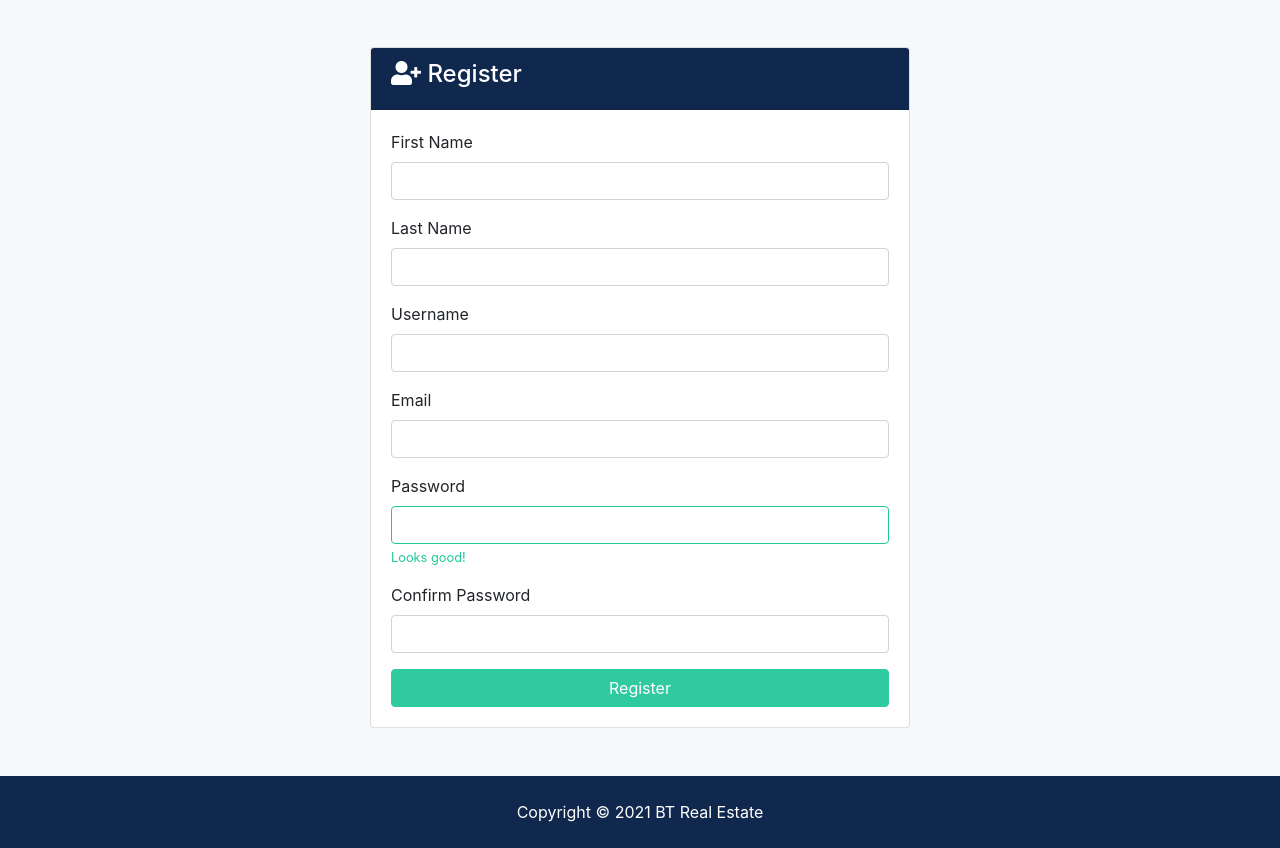
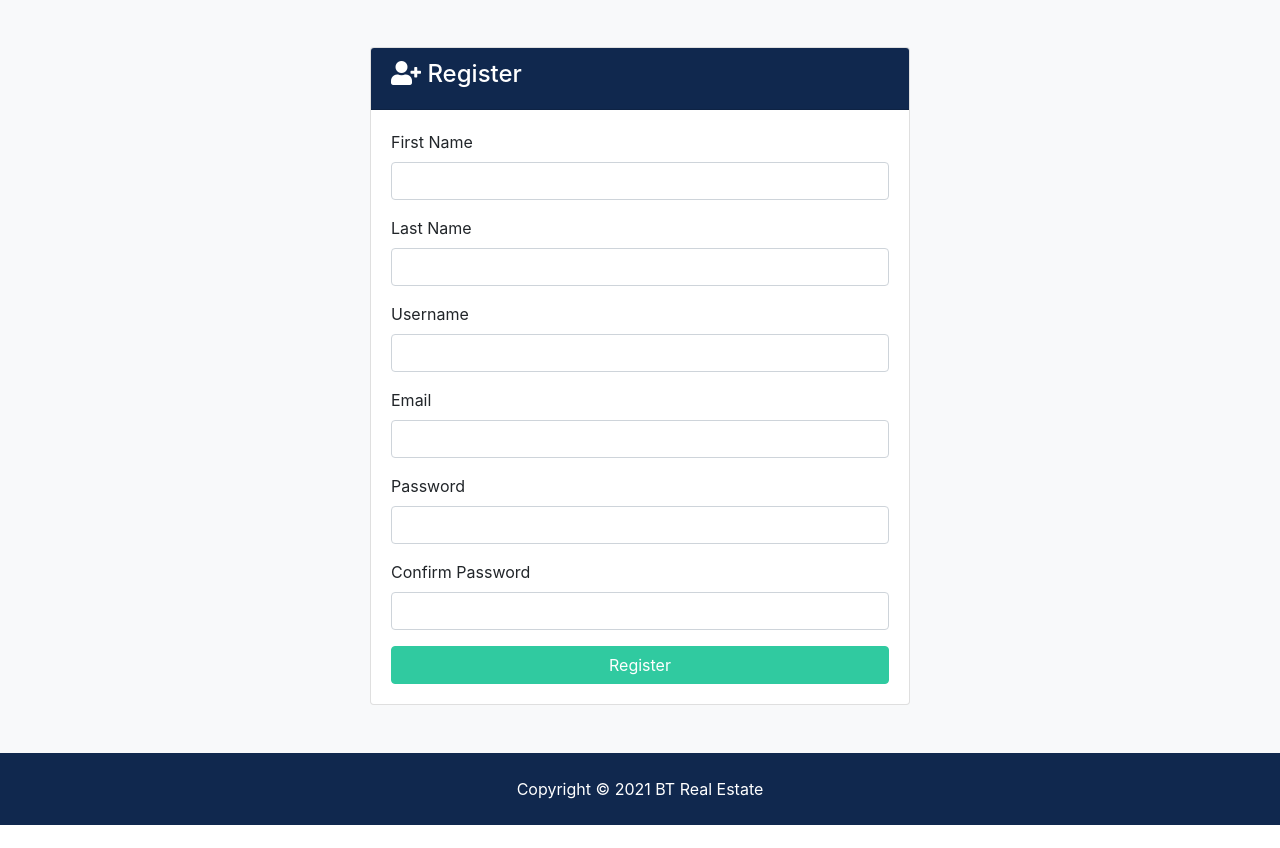
Before and after one commit to roman985475612/btre_project, a Django app: page /accounts/register/ in a window 1280 px wide. Shown: the part 129-977 px from the top of the page. After the commit the page ends 954 px from the top, so only its background shows below. Run offline with Django 3.2, Linux system fonts and the light colour scheme; data comes from the database, SQL or seed files in the repository; parts of the project's set-up code (start-up, migrations or seed data) failed here and were passed over; some libraries are stand-ins or nearby versions.

Commit message:
Chaged templates

```diff
--- a/templates/accounts/register.html
+++ b/templates/accounts/register.html
@@ -70,21 +70,15 @@
                         <input
                             type="password"
                             name="password"
-                            class="form-control {% if form.password.errors %}is-invalid{% else %}is-valid{% endif %}"
+                            class="form-control {% if form.password.errors %}is-invalid{% endif %}"
                             value="{{ request.POST.password }}"
                             required
                         >
-                        {% if form.password.errors %}
                             {% for error in form.password.errors %}
                                 <div class="invalid-feedback">
                                     {{ error|escape }}
                                 </div>
                             {% endfor %}
-                        {% else %}
-                            <div class="valid-feedback">
-                                Looks good!
-                            </div>
-                        {% endif %}
                     </div>
                     <div class="form-group">
                         <label for="confirm_password">Confirm Password</label>
--- a/templates/inc/_navbar.html
+++ b/templates/inc/_navbar.html
@@ -2,7 +2,7 @@
   <!-- Navbar -->
   <nav class="navbar navbar-expand-lg navbar-dark bg-primary sticky-top">
     <div class="container">
-      <a class="navbar-brand" href="{% url 'about' %}">
+      <a class="navbar-brand" href="{% url 'index' %}">
         <img src="{% static 'img/logo.png' %}" class="logo" alt="">
       </a>
       <button class="navbar-toggler" type="button" data-toggle="collapse" data-target="#navbarNavAltMarkup">
```
